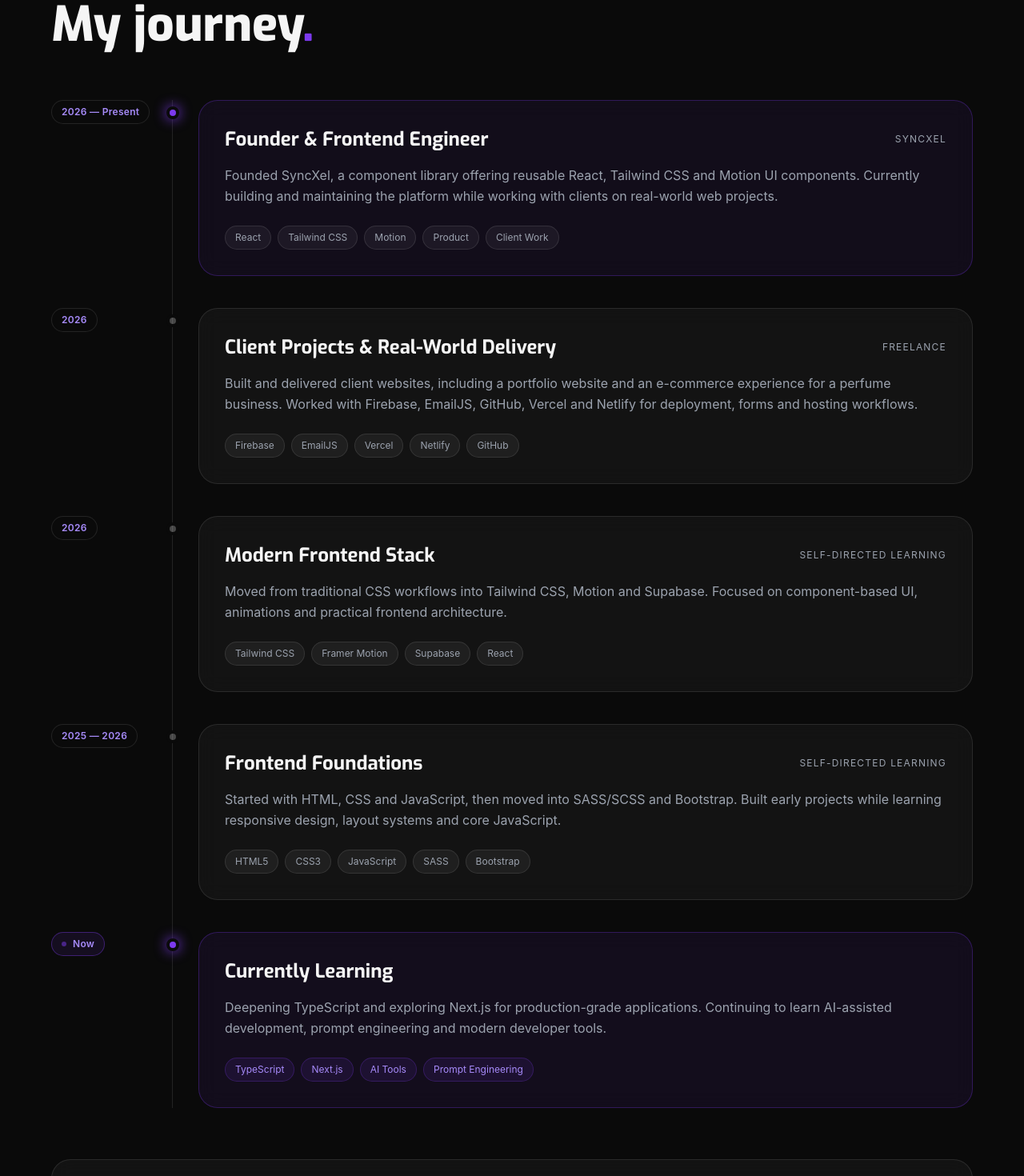
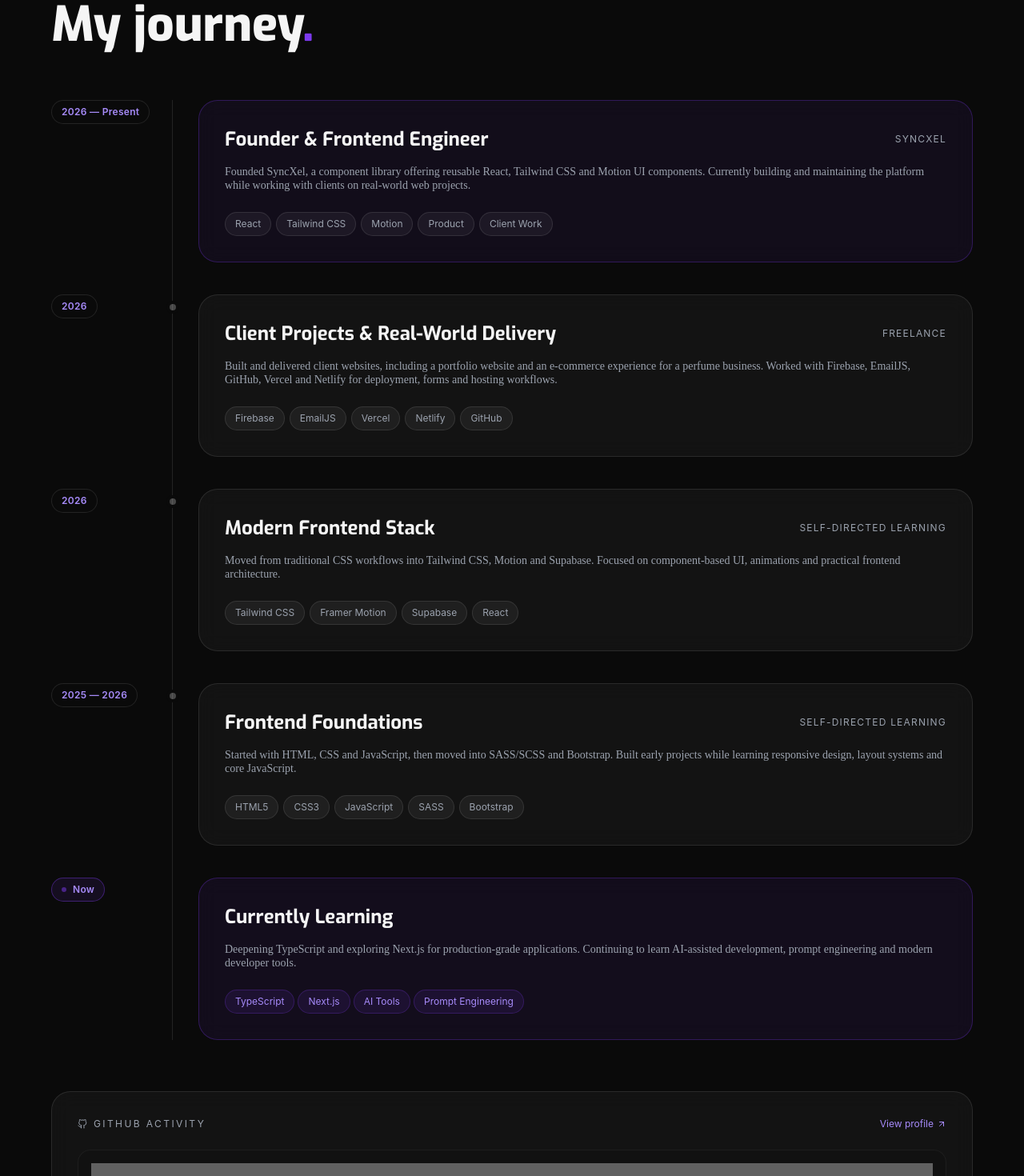
Before and after one commit to lakshan-beast/My-Portfolio, a React (Vite) app: page / in a window 1280 px wide. Shown: the part 2820-4290 px from the top of the page at 80% size. Built offline with nearby package versions, Linux system fonts and the light colour scheme; grey boxes are pictures that could not be loaded; a web font is replaced by a local one.

Commit message:
feat: enhance Experience component with improved animations and refined text styles

```diff
--- a/src/components/Experience.jsx
+++ b/src/components/Experience.jsx
@@ -245,7 +245,7 @@ export default function Experience() {
                 <span
                   className={`absolute top-2 left-0 size-4 rounded-full border-4 border-ink md:left-[9rem] ${
                     experience.highlight
-                      ? "bg-violet-brand shadow-[0_0_16px_#7c3aed]"
+                      ? "bg-violet-brand shadow-[0_0_16px_#7c3aed] animate-ping"
                       : "bg-white/25"
                   }`}
                 />
@@ -267,11 +267,11 @@ export default function Experience() {
                     </span>
                   </div>
 
-                  <p className="mt-4 text-sm leading-relaxed text-muted sm:text-base">
+                  <p className="mt-4 text-sm leading-tight text-muted font-primary">
                     {experience.description}
                   </p>
 
-                  <div className="mt-6 flex flex-wrap gap-2">
+                  <div className="mt-6 flex flex-wrap gap-1.5">
                     {experience.tags.map((tag) => (
                       <span
                         key={tag}
@@ -290,23 +290,23 @@ export default function Experience() {
               className="relative flex flex-col gap-4 pl-8 md:flex-row md:gap-10 md:pl-0">
               <div className="md:w-36 md:shrink-0">
                 <span className="relative z-10 inline-flex items-center gap-2 rounded-full border border-violet-brand/40 bg-violet-brand/10 px-3 py-1.5 text-xs font-semibold tracking-wide text-violet-soft">
-                  <span className="size-1.5 animate-pulse rounded-full bg-violet-brand" />
+                  <span className="size-1.5 animate-pulse rounded-full bg-violet-brand animate-pulse" />
                   Now
                 </span>
               </div>
 
-              <span className="absolute top-2 left-0 size-4 rounded-full border-4 border-ink bg-violet-brand shadow-[0_0_16px_#7c3aed] md:left-[9rem]" />
+              <span className="absolute top-2 left-0 size-4 rounded-full border-4 border-ink bg-violet-brand shadow-[0_0_16px_#7c3aed] md:left-[9rem] animate-ping" />
 
               <div className="flex-1 rounded-3xl border border-violet-brand/30 bg-violet-brand/[0.08] p-7 backdrop-blur-md lg:p-8">
                 <h3 className="font-display text-xl font-bold sm:text-2xl">
                   {currentLearning.title}
                 </h3>
 
-                <p className="mt-4 text-sm leading-relaxed text-muted sm:text-base">
+                <p className="mt-4 text-sm leading-tight font-primary text-muted ">
                   {currentLearning.description}
                 </p>
 
-                <div className="mt-6 flex flex-wrap gap-2">
+                <div className="mt-6 flex flex-wrap gap-1">
                   {currentLearning.tags.map((tag) => (
                     <span
                       key={tag}
```
